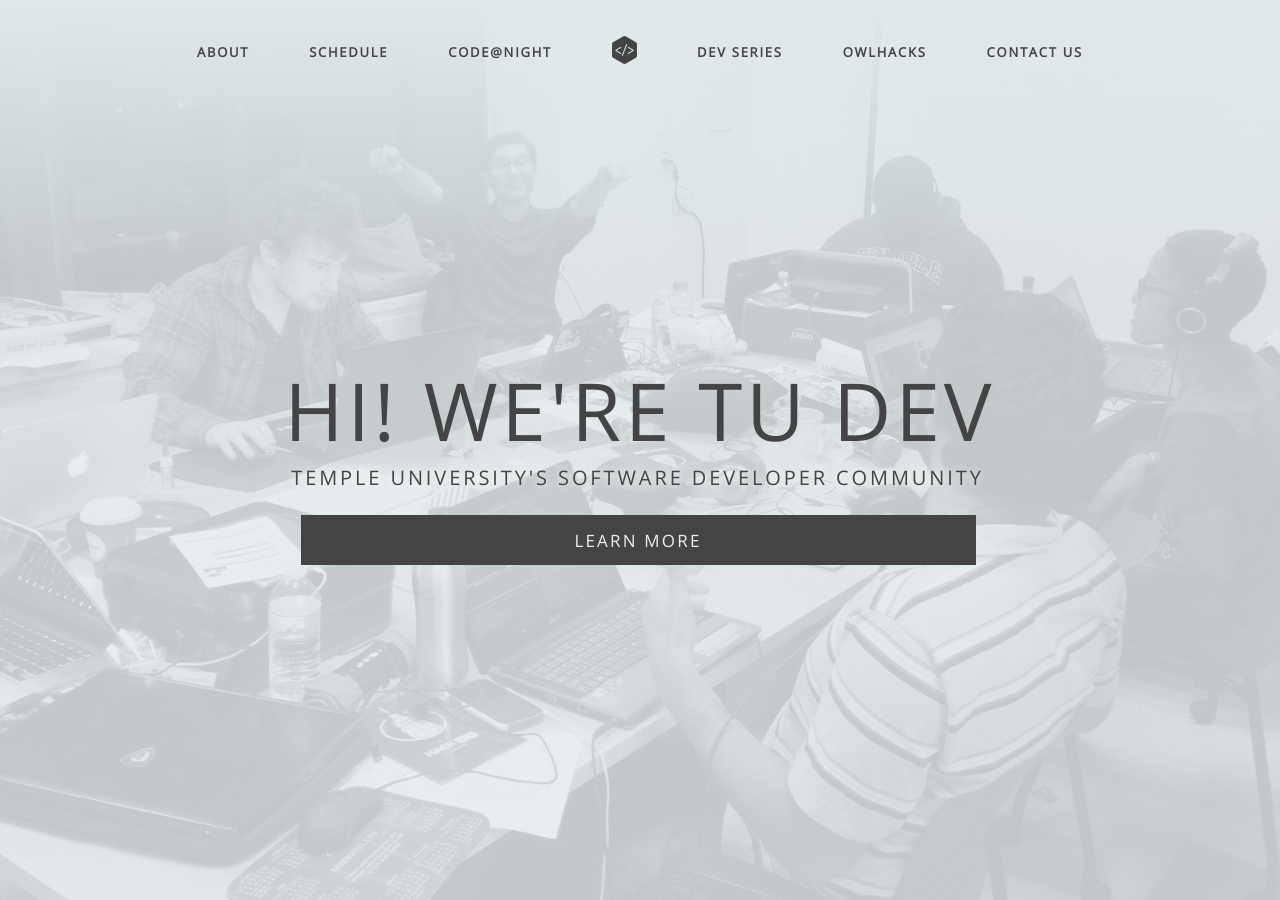
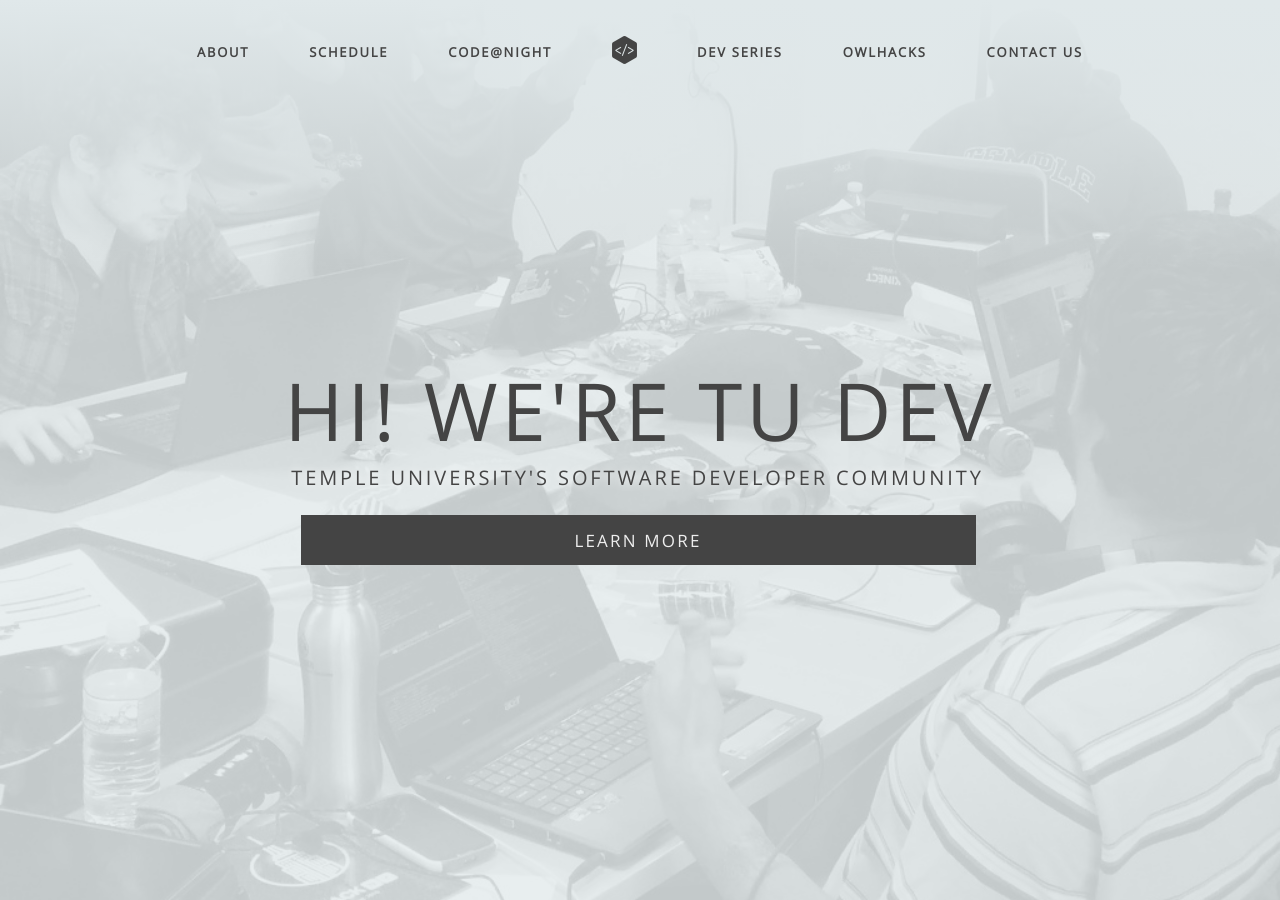
Before and after one commit to skeswa/tudev.github.io, a Jekyll site: the page built from index.html, in a window 1280 px wide. Built offline with Jekyll 4.4.1, drawn with Linux system fonts in a browser that asks for light colours; nearby versions of some CDN libraries.

Commit message:
added parallax scrolling to home

```diff
--- a/_sass/_home.scss
+++ b/_sass/_home.scss
@@ -14,10 +14,10 @@
 
     .bg {
         position: absolute;
-        left: 0px;
-        right: 0px;
-        bottom: 0px;
-        top: 0px;
+        width: 150%;
+        height: 150%;
+        left: -25%;
+        top: -25%;
         background: url(/img/home-bg.jpg);
         background-size: cover;
         opacity: 0.25;
--- a/js/main.js
+++ b/js/main.js
@@ -51,6 +51,10 @@
             }
         },
         pageIdOf: function(hashUrl) {
+            if (hashUrl.length >= 2 && hashUrl[0] === '#') {
+                hashUrl = hashUrl.substring(1);
+            }
+
             switch (hashUrl) {
             case Pages.HASH_URL_ABOUT:
                 return Pages.ABOUT;
@@ -214,7 +218,18 @@
     (function() {
         var $page = $('.home.page'),
             $nav = $('nav'),
+            $bg = $page.find('.bg'),
             hasAnimated = false;
+
+        var onMouseMove = function(evt) {
+            var x = evt.pageX,
+                y = evt.pageY,
+                screenWidth = $(window).width(),
+                screenHeight = $(window).height();
+
+                $bg.css('left', (8 * (x - (0.5 * screenWidth)) / (1 * screenWidth) + -25) + '%');
+                $bg.css('top', (8 * (y - (0.5 * screenHeight)) / (1 * screenHeight) + -25) + '%');
+        };
 
         // When moving towards this page, style the nav
         EventBus.on(Events.PAGE_ENTER, function(pageId) {
@@ -226,10 +241,13 @@
         EventBus.on(Events.PAGE_LEAVE, function(pageId) {
             if (pageId === Pages.SPLASH) {
                 $nav.removeClass('is-home');
+                $('body').off('mousemove', onMouseMove);
             }
         });
         // When the site is ready, animate the page
         EventBus.on(Events.PAGE_READY, function(pageId) {
+            $('body').on('mousemove', onMouseMove);
+
             if (!hasAnimated && pageId === Pages.SPLASH) {
                 // Flip the animation flag
                 hasAnimated = true;
```
